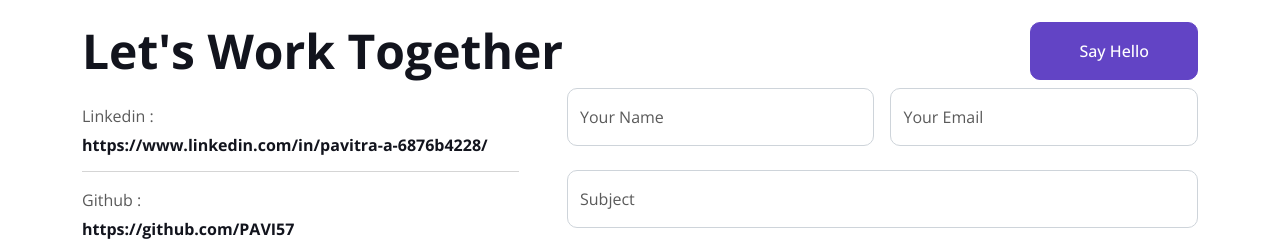
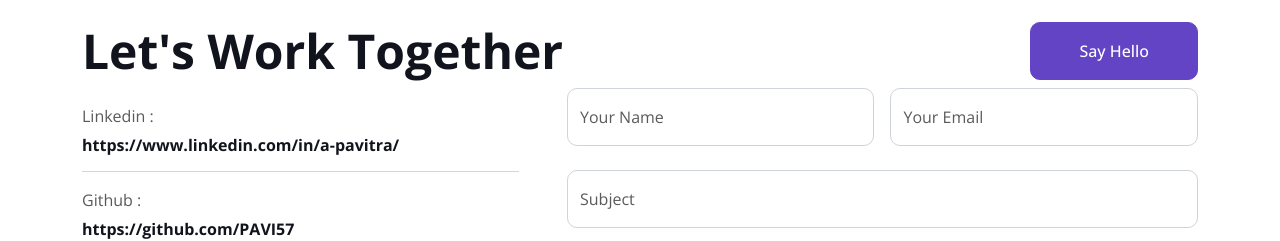
Before and after one commit to PAVI57/Pavitra_Arumugam_Portfolio, a plain HTML site: page index.html in a window 1280 px wide. Shown: the part 4600-4841 px from the top of the page. Drawn offline with nearby package versions, Linux system fonts and the light colour scheme.

Commit message:
index.html

```diff
--- a/index.html
+++ b/index.html
@@ -509,7 +509,7 @@
             <div class="row g-5">
                 <div class="col-lg-5 col-md-6 wow fadeInUp" data-wow-delay="0.1s">
                     <p class="mb-2">Linkedin : </p>
-                    <h6 class="fw-bold">https://www.linkedin.com/in/pavitra-a-6876b4228/</h6>
+                    <h6 class="fw-bold">https://www.linkedin.com/in/a-pavitra/</h6>
                     <hr class="w-100">
                     <p class="mb-2">Github :</p>
                     <h6 class="fw-bold">https://github.com/PAVI57</h6>
```
